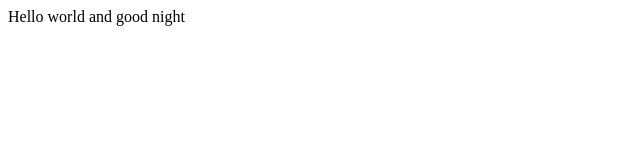
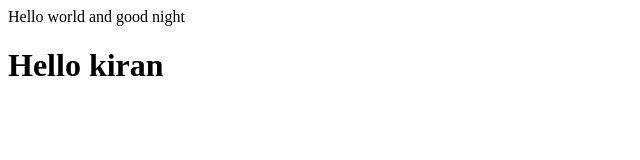
Before and after one commit to Kiran9991/Full-Stack-app, a plain HTML site: page index.html in a window 1280 px wide. Shown: the whole page, without its empty margins (0-640 px from the left). Drawn offline with Linux system fonts and the light colour scheme.

Commit message:
created new h1 tag

```diff
--- a/index.html
+++ b/index.html
@@ -1 +1,2 @@
 <p>Hello world and good night</p>
+<h1>Hello kiran</h1>
```
